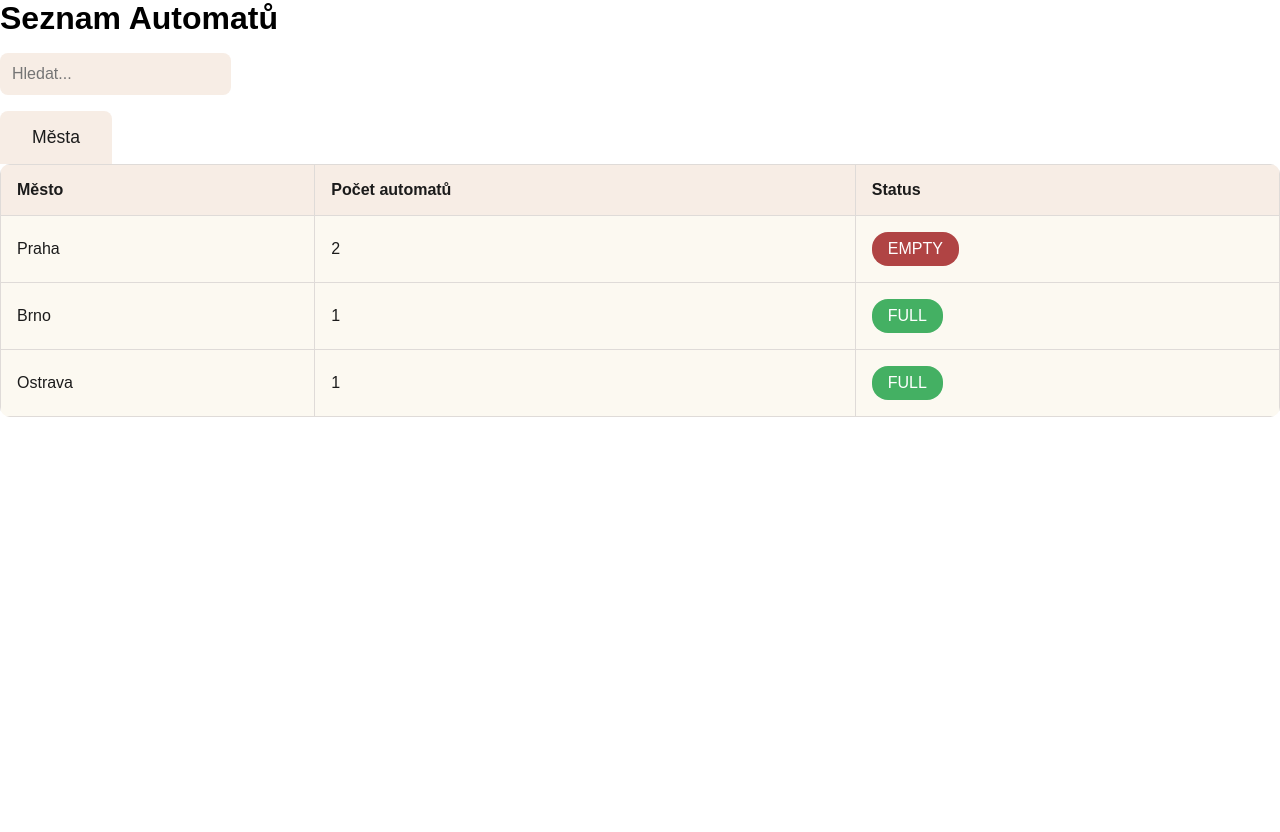
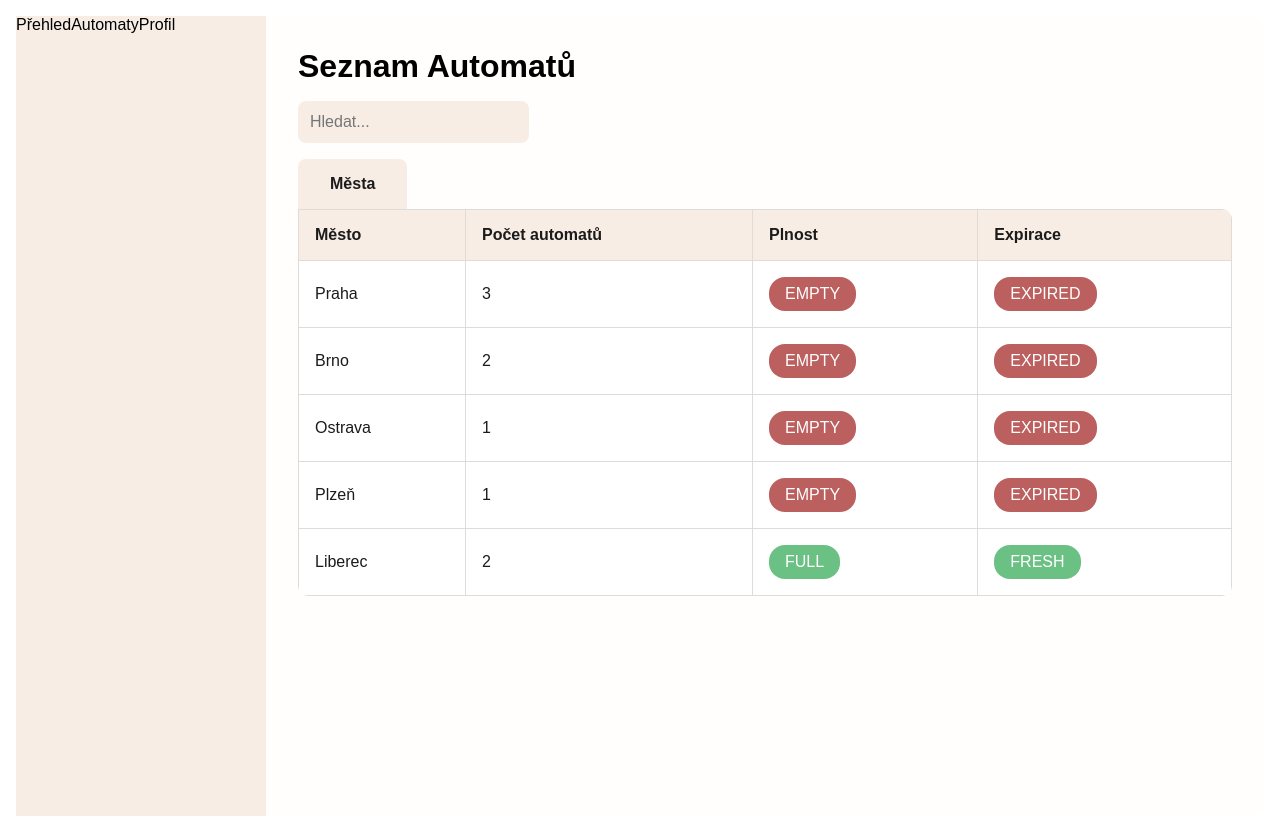
Before and after one commit to Lexikonnn/vending-machine, a React (Create React App) app: page / in a window 1280 px wide. Before the commit the page ends 800 px from the top, so only its background shows below. Built offline with nearby package versions, Linux system fonts and the light colour scheme.

Commit message:
added initial layout and refactor expiration fnc

```diff
--- a/public/data/machines.json
+++ b/public/data/machines.json
@@ -5,23 +5,101 @@
       {
         "id": "PRA001",
         "address": "Václavské náměstí 5",
-        "gps": [50.081, 14.425],
+        "gps": [
+          50.081,
+          14.425
+        ],
         "slots": [
-          { "id": "A1", "item": "Bageta", "placedAt": "2025-04-21" },
-          { "id": "A2", "item": "Sendvič", "placedAt": "2025-04-20" },
-          { "id": "A3", "item": "Croissant", "placedAt": "2025-04-22" },
-          { "id": "A4", "item": "Muffin", "placedAt": "2025-04-21" },
-          { "id": "A5", "item": "Wrap", "placedAt": "2025-04-20" }
+          {
+            "id": "A1",
+            "item": "Kuřecí řízek s bramborem",
+            "placedAt": "2025-04-21"
+          },
+          {
+            "id": "A2",
+            "item": "Hovězí guláš s knedlíkem",
+            "placedAt": "2025-04-20"
+          },
+          {
+            "id": "A3",
+            "item": "Rajská s těstovinami",
+            "placedAt": "2025-04-22"
+          },
+          {
+            "id": "A4",
+            "item": "Zeleninové rizoto",
+            "placedAt": "2025-04-21"
+          },
+          {
+            "id": "A5",
+            "item": "Čočkový talíř s vejcem",
+            "placedAt": "2025-04-20"
+          }
         ]
       },
       {
         "id": "PRA002",
         "address": "Karlovo náměstí 12",
-        "gps": [50.075, 14.418],
+        "gps": [
+          50.075,
+          14.418
+        ],
         "slots": [
-          { "id": "B1", "item": "Jablko", "placedAt": "2025-04-24" },
-          { "id": "B2", "item": "Hroznové víno", "placedAt": "2025-04-24" },
-          { "id": "B3", "item": "", "placedAt": "" }
+          {
+            "id": "B1",
+            "item": "Bramborový salát s kuřecím",
+            "placedAt": "2025-04-24"
+          },
+          {
+            "id": "B2",
+            "item": "Zeleninový salát s vajíčkem",
+            "placedAt": "2025-04-24"
+          },
+          {
+            "id": "B3",
+            "item": "",
+            "placedAt": ""
+          },
+          {
+            "id": "B4",
+            "item": "Hrášková polévka",
+            "placedAt": "2025-04-22"
+          },
+          {
+            "id": "B5",
+            "item": null,
+            "placedAt": null
+          }
+        ]
+      },
+      {
+        "id": "PRA003",
+        "address": "Florenc 8",
+        "gps": [
+          50.089,
+          14.439
+        ],
+        "slots": [
+          {
+            "id": "C1",
+            "item": "Segedínský guláš",
+            "placedAt": "2025-04-24"
+          },
+          {
+            "id": "C2",
+            "item": "Kuřecí na žampionech",
+            "placedAt": "2025-04-24"
+          },
+          {
+            "id": "C3",
+            "item": "Kuskus se zeleninou",
+            "placedAt": "2025-04-23"
+          },
+          {
+            "id": "C4",
+            "item": "Rizoto s hráškem",
+            "placedAt": "2025-04-24"
+          }
         ]
       }
     ]
@@ -32,12 +110,61 @@
       {
         "id": "BRN001",
         "address": "náměstí Svobody 1",
-        "gps": [49.195, 16.608],
+        "gps": [
+          49.195,
+          16.608
+        ],
         "slots": [
-          { "id": "C1", "item": "Jogurt", "placedAt": "2025-04-21" },
-          { "id": "C2", "item": "Banán", "placedAt": "2025-04-22" },
-          { "id": "C3", "item": "Sendvič", "placedAt": "2025-04-20" },
-          { "id": "C4", "item": "Pomazánka", "placedAt": "2025-04-21" }
+          {
+            "id": "C1",
+            "item": "Červená čočka na kari",
+            "placedAt": "2025-04-21"
+          },
+          {
+            "id": "C2",
+            "item": "Smažený květák s bramborem",
+            "placedAt": "2025-04-22"
+          },
+          {
+            "id": "C3",
+            "item": "",
+            "placedAt": ""
+          },
+          {
+            "id": "C4",
+            "item": "Cizrnový salát",
+            "placedAt": "2025-04-21"
+          }
+        ]
+      },
+      {
+        "id": "BRN002",
+        "address": "Česká 10",
+        "gps": [
+          49.198,
+          16.607
+        ],
+        "slots": [
+          {
+            "id": "D1",
+            "item": "Bramborová polévka",
+            "placedAt": "2025-04-23"
+          },
+          {
+            "id": "D2",
+            "item": null,
+            "placedAt": ""
+          },
+          {
+            "id": "D3",
+            "item": "Koprová omáčka s vejcem",
+            "placedAt": "2025-04-24"
+          },
+          {
+            "id": "D4",
+            "item": "Těstovinový salát",
+            "placedAt": "2025-04-22"
+          }
         ]
       }
     ]
@@ -48,12 +175,131 @@
       {
         "id": "OST001",
         "address": "Stodolní 3",
-        "gps": [49.835, 18.292],
+        "gps": [
+          49.835,
+          18.292
+        ],
         "slots": [
-          { "id": "D1", "item": "Voda", "placedAt": "2025-04-20" },
-          { "id": "D2", "item": "Čokoláda", "placedAt": "2025-04-22" },
-          { "id": "D3", "item": "Sušenka", "placedAt": "2025-04-21" },
-          { "id": "D4", "item": "Bílý jogurt", "placedAt": "2025-04-20" }
+          {
+            "id": "E1",
+            "item": "Hrachová polévka",
+            "placedAt": "2025-04-20"
+          },
+          {
+            "id": "E2",
+            "item": "Boloňské špagety",
+            "placedAt": "2025-04-22"
+          },
+          {
+            "id": "E3",
+            "item": "Španělský ptáček",
+            "placedAt": "2025-04-21"
+          },
+          {
+            "id": "E4",
+            "item": "",
+            "placedAt": ""
+          }
+        ]
+      }
+    ]
+  },
+  {
+    "city": "Plzeň",
+    "automaty": [
+      {
+        "id": "PLZ001",
+        "address": "Americká 45",
+        "gps": [
+          49.748,
+          13.377
+        ],
+        "slots": [
+          {
+            "id": "F1",
+            "item": "Vepřová pečeně s rýží",
+            "placedAt": "2025-04-24"
+          },
+          {
+            "id": "F2",
+            "item": "Zeleninové lečo",
+            "placedAt": "2025-04-22"
+          },
+          {
+            "id": "F3",
+            "item": null,
+            "placedAt": ""
+          },
+          {
+            "id": "F4",
+            "item": "Kuře na paprice",
+            "placedAt": "2025-04-23"
+          }
+        ]
+      }
+    ]
+  },
+  {
+    "city": "Liberec",
+    "automaty": [
+      {
+        "id": "LIB001",
+        "address": "Revoluční 10",
+        "gps": [
+          50.767,
+          15.056
+        ],
+        "slots": [
+          {
+            "id": "G1",
+            "item": "Grilovaný losos s rýží",
+            "placedAt": "2025-04-24"
+          },
+          {
+            "id": "G2",
+            "item": "Vegetariánské kari",
+            "placedAt": "2025-04-24"
+          },
+          {
+            "id": "G3",
+            "item": "Polévka z červené čočky",
+            "placedAt": "2025-04-24"
+          },
+          {
+            "id": "G4",
+            "item": "Bramborové noky se špenátem",
+            "placedAt": "2025-04-24"
+          }
+        ]
+      },
+      {
+        "id": "LIB002",
+        "address": "Moskevská 33",
+        "gps": [
+          50.770,
+          15.058
+        ],
+        "slots": [
+          {
+            "id": "H1",
+            "item": "Hovězí na houbách s rýží",
+            "placedAt": "2025-04-24"
+          },
+          {
+            "id": "H2",
+            "item": "Cizrnový guláš",
+            "placedAt": "2025-04-24"
+          },
+          {
+            "id": "H3",
+            "item": "Těstoviny s bazalkovým pestem",
+            "placedAt": "2025-04-24"
+          },
+          {
+            "id": "H4",
+            "item": "Zapečené brambory s vejcem",
+            "placedAt": "2025-04-24"
+          }
         ]
       }
     ]
--- a/src/components/tag/styles.css
+++ b/src/components/tag/styles.css
@@ -5,11 +5,11 @@
 }
 
 .tag-wrapper.ok{
-    background-color: #44b063;
+    background-color: #44b063c9;
     color: #ffff;
 }
 
 .tag-wrapper.alert{
-    background-color: #b04444;
+    background-color: #b04444d9;
     color: #ffff;
 }
--- a/src/index.css
+++ b/src/index.css
@@ -4,7 +4,22 @@
     margin: 0;
 }
 
+main{
+    display: flex;
+    flex-direction: row;
+    margin: 16px;
+    border-radius: 16px;
+    background-color: var(--milky);
+}
+
+.sidebar{
+    background-color: var(--base-color);
+    height: 100vh;
+    width: 100%;
+    max-width: 250px;
+}
+
 :root{
     --base-color: #F7EDE5;
-    --milky: #FCF9F1;
+    --milky: #fffefd;
 }
--- /dev/null
+++ b/src/layout/MainLayout.js
@@ -0,0 +1,14 @@
+import Navigation from "../components/navigation/Navigation";
+
+const MainLayout = ({ children }) => {
+    return (
+        <main>
+            <div className="sidebar">
+                <Navigation />
+            </div>
+            {children}
+        </main>
+    );
+}
+
+export default MainLayout;
--- a/src/pages/TablePage.js
+++ b/src/pages/TablePage.js
@@ -3,7 +3,9 @@ import { useParams, useNavigate } from "react-router-dom";
 import { useState } from "react"
 import SearchBar from "../components/searchBar/SearchBar";
 import { useSearchFilter } from "../hooks/useSearchFilter";
+import { hasExpiredSlot } from "../utils/expiration";
 import Tag from "../components/tag/Tag";
+import MainLayout from "../layout/MainLayout";
 import "./styles.css";
 
 
@@ -29,21 +31,11 @@ const TablePage = () => {
     }
 
 
-    const hasExpiredSlot = (automat) => {
-        const now = new Date();
-        return automat.slots.some(slot => {
-            if (!slot.placedAt) return false;
-            const placedDate = new Date(slot.placedAt);
-            const diffInDays = (now - placedDate) / (1000 * 60 * 60 * 24);
-            return diffInDays > 2;
-        });
-    };
-
-
 
 
     return (
-        <div>
+        <MainLayout>
+            <div className="table-wrapper">
                 <h1>Seznam Automatů</h1>
                 <SearchBar
                     value={searchTerm}
@@ -81,7 +73,8 @@ const TablePage = () => {
                             <tr>
                                 <th>Město</th>
                                 <th>Počet automatů</th>
-                            <th>Status</th>
+                                <th>Plnost</th>
+                                <th>Expirace</th>
                             </tr>
                         </thead>
                         <tbody>
@@ -91,11 +84,22 @@ const TablePage = () => {
                                     (s) => !s.item || s.item.trim() === ""
                                 );
 
+                                const isExpired = hasExpiredSlot(city);
+
                                 return (
-                                <tr key={city.id} onClick={() => { navigate(`/${city.city}`); setSearchTerm("") }}>
+                                    <tr key={city.city} onClick={() => { navigate(`/${city.city}`); setSearchTerm("") }}>
                                         <td>{city.city}</td>
                                         <td>{city.automaty.length}</td>
-                                    <td><Tag state={hasEmptySlot == true ? "alert" : "ok"}>{hasEmptySlot ? "EMPTY" : "FULL"}</Tag></td>
+                                        <td>
+                                            <Tag state={hasEmptySlot ? "alert" : "ok"}>
+                                                {hasEmptySlot ? "EMPTY" : "FULL"}
+                                            </Tag>
+                                        </td>
+                                        <td>
+                                            <Tag state={isExpired ? "alert" : "ok"}>
+                                                {isExpired ? "EXPIRED" : "FRESH"}
+                                            </Tag>
+                                        </td>
                                     </tr>
                                 );
                             })}
@@ -111,7 +115,7 @@ const TablePage = () => {
                                 <th>Adresa</th>
                                 <th>GPS</th>
                                 <th>Status</th>
-                            <th>Umístěno</th>
+                                <th>Expirace</th>
                             </tr>
                         </thead>
                         <tbody>
@@ -129,8 +133,16 @@ const TablePage = () => {
                                         <td>{automat.id}</td>
                                         <td>{automat.address}</td>
                                         <td>{automat.gps.join(", ")}</td>
-                                    <td>{hasEmptySlot ? "EMPTY" : "FULL"}</td>
-                                    <td><Tag state={isExpired == true ? "alert" : "ok"}>{isExpired ? "EXPIRED" : "OK"}</Tag></td>
+                                        <td>
+                                            <Tag state={hasEmptySlot ? "alert" : "ok"}>
+                                                {hasEmptySlot ? "EMPTY" : "FULL"}
+                                            </Tag>
+                                        </td>
+                                        <td>
+                                            <Tag state={isExpired ? "alert" : "ok"}>
+                                                {isExpired ? "EXPIRED" : "FRESH"}
+                                            </Tag>
+                                        </td>
                                     </tr>
                                 );
                             })}
@@ -159,6 +171,7 @@ const TablePage = () => {
                     </table>
                 )}
             </div>
+        </MainLayout>
     );
 }
 
--- a/src/pages/styles.css
+++ b/src/pages/styles.css
@@ -2,17 +2,15 @@ table {
     font-family: sans-serif;
     width: 100%;
     border-collapse: collapse;
-    border-radius: 10px;
+    border-radius: 0 10px 10px 10px;
     overflow: hidden;
     color: #1b1b1b;
 }
 
-/* Hlavička tabulky */
 thead {
     background-color: var(--base-color);
 }
 
-/* Obecné buňky */
 th,
 td {
     border: 1px solid #DFDBD8;
@@ -20,19 +18,16 @@ td {
     text-align: left;
 }
 
-/* Tělo tabulky: výchozí pozadí */
 tbody tr {
-    background-color: var(--milky);
+    background-color: #ffff;
     transition: background-color 120ms ease;
     cursor: pointer;
 }
 
-/* Hover efekt na celý řádek */
 tbody tr:hover {
     background-color: var(--base-color);
 }
 
-/* Navigace */
 ul {
     display: flex;
     flex-direction: row;
@@ -41,8 +36,9 @@ ul {
 }
 
 .route-nav {
-    font-size: 1.1em;
+    font-size: 1em;
     color: #1b1b1b;
+    width: fit-content;
 }
 
 
@@ -56,7 +52,7 @@ ul {
 
 .route-nav ul li:hover{
     transform: 120ms;
-    scale: 105%;
+    scale: 110%;
 }
 
   .route-nav ul li.active {
@@ -64,4 +60,10 @@ ul {
     transition: 120ms;
     scale: 100% !important;
     color: #1b1b1b;
+    font-weight: 600;
   }
+
+  .table-wrapper{
+    margin: 32px;
+    width: 100%;
+  }
--- /dev/null
+++ b/src/utils/expiration.js
@@ -0,0 +1,25 @@
+export const isSlotExpired = (placedAt) => {
+    if (!placedAt) return false;
+    const now = new Date();
+    const placedDate = new Date(placedAt);
+    const diffInDays = (now - placedDate) / (1000 * 60 * 60 * 24);
+    return diffInDays > 2;
+  };
+
+  export const hasExpiredSlot = (input) => {
+    if (!input) return false;
+
+    // Pokud input obsahuje `slots`, je to automat
+    if ("slots" in input) {
+      return input.slots.some((slot) => isSlotExpired(slot.placedAt));
+    }
+
+    // Pokud input obsahuje `automaty`, je to město
+    if ("automaty" in input) {
+      return input.automaty.some((automat) =>
+        automat.slots.some((slot) => isSlotExpired(slot.placedAt))
+      );
+    }
+
+    return false;
+  };
```
Lines whose indentation alone changed are shown as unchanged.
